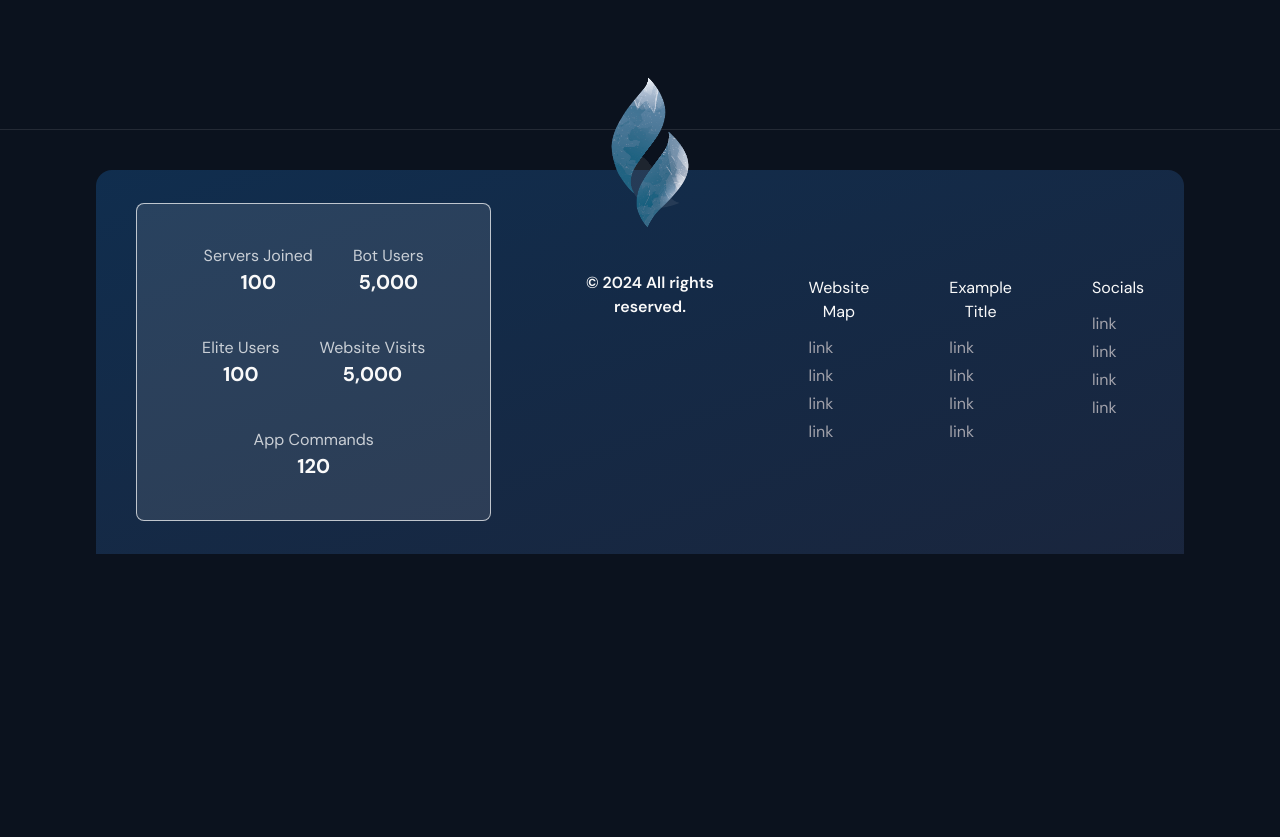
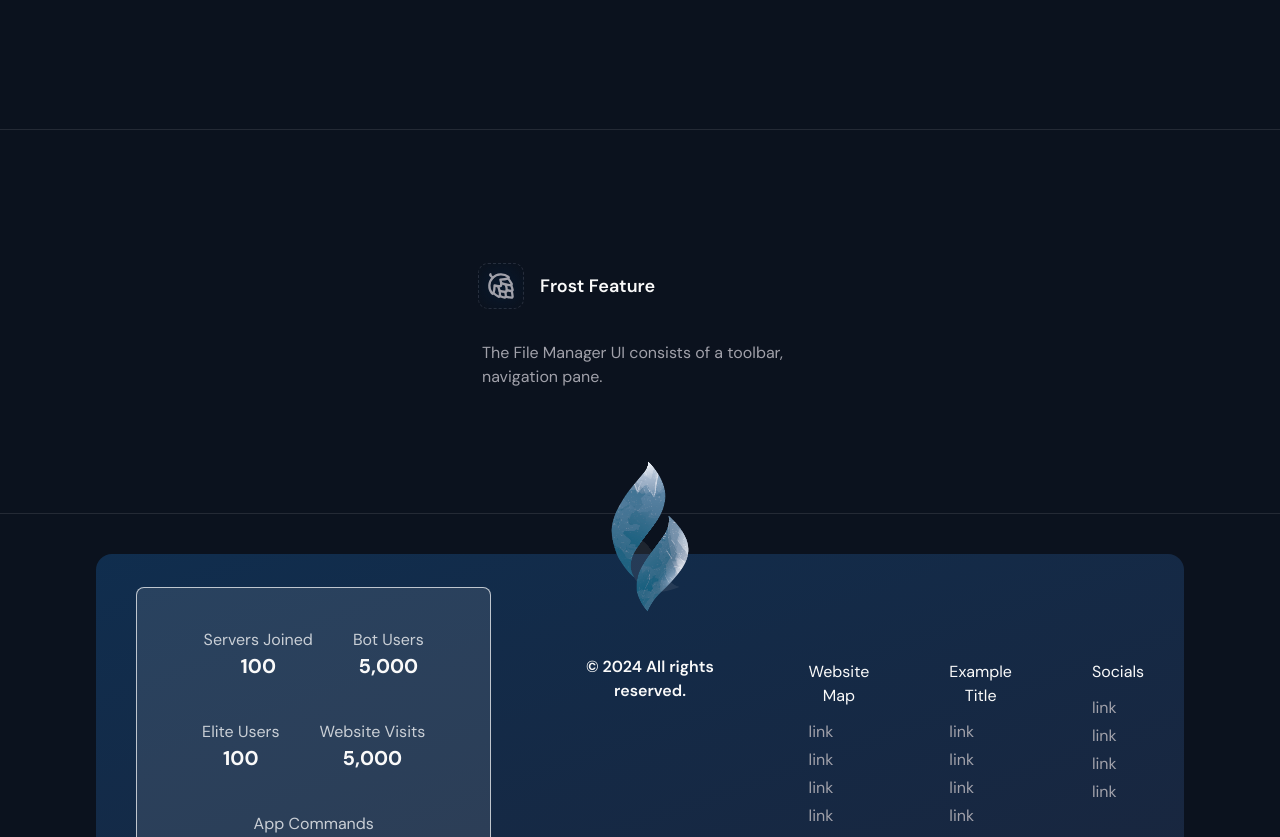
Before and after one commit to Alex6n/frost-app, a Next.js app: page / in a window 1280 px wide. Shown: the part 1200-2037 px from the top of the page. Before the commit the page ends 1754 px from the top, so only its background shows below. Built offline with nearby package versions, Linux system fonts and the light colour scheme.

Commit message:
Add Section, SectionDetails components

```diff
--- a/app/page.tsx
+++ b/app/page.tsx
@@ -1,14 +1,13 @@
 import Features from "@/components/Features";
 import Hero from "@/components/Hero";
+import Section from "@/components/Section";
 
 export default function Home() {
   return (
     <main>
       <Hero />
       <Features />
-      <section className="flex flex-cols-2">
-        <div></div>
-      </section>
+      <Section />
     </main>
   );
 }
--- /dev/null
+++ b/components/Section.tsx
@@ -0,0 +1,22 @@
+import { Coffee, Hop } from "lucide-react";
+import { Separator } from "./ui/separator";
+import SectionDetails from "./SectionDetails";
+
+const Section = () => {
+  return (
+    <section className="w-screen md:h-96">
+      <Separator className="bg-foreground/10" />
+
+      <div className="flex flex-cols-2 justify-center h-full">
+        <SectionDetails
+          label="Frost Feature"
+          description="The File Manager UI consists of a toolbar, navigation pane."
+        >
+          <Hop className="h-7 w-7 text-muted-foreground" />
+        </SectionDetails>
+      </div>
+    </section>
+  );
+};
+
+export default Section;
--- /dev/null
+++ b/components/SectionDetails.tsx
@@ -0,0 +1,25 @@
+interface SectionDetailsProps {
+  label: string;
+  description: string;
+  children: React.ReactNode;
+}
+
+const SectionDetails = ({
+  label,
+  description,
+  children,
+}: SectionDetailsProps) => {
+  return (
+    <div className="flex flex-col justify-center gap-6">
+      <div className="rounded-full py-2 flex w-fit items-center font-semibold text-center">
+        <div className="p-2 tag-icon">{children}</div>
+        <h1 className="ml-4 text-lg text-foreground">{label}</h1>
+      </div>
+      <div className="w-80 ml-1">
+        <p className="text-muted-foreground text-base">{description}</p>
+      </div>
+    </div>
+  );
+};
+
+export default SectionDetails;
--- a/global.css
+++ b/global.css
@@ -201,3 +201,13 @@
     transform: translateY(0);
   }
 }
+
+.tag-icon {
+  background: radial-gradient(
+    64.12% 64.12% at 50% 50%,
+    rgba(5, 33, 65, 0.45) 0,
+    rgba(40, 157, 207, 0) 100%
+  );
+  border: 1.5px dashed rgba(154, 158, 178, 0.2);
+  border-radius: 10px;
+}
```
